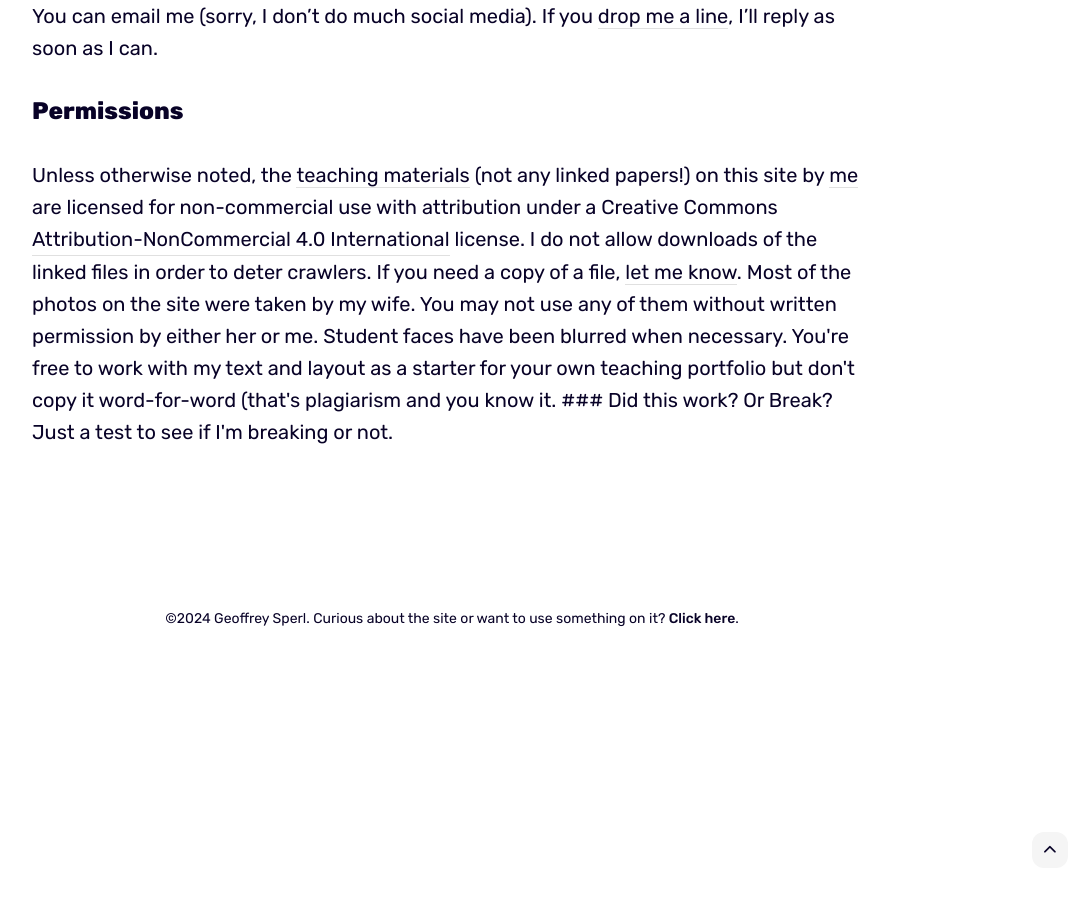
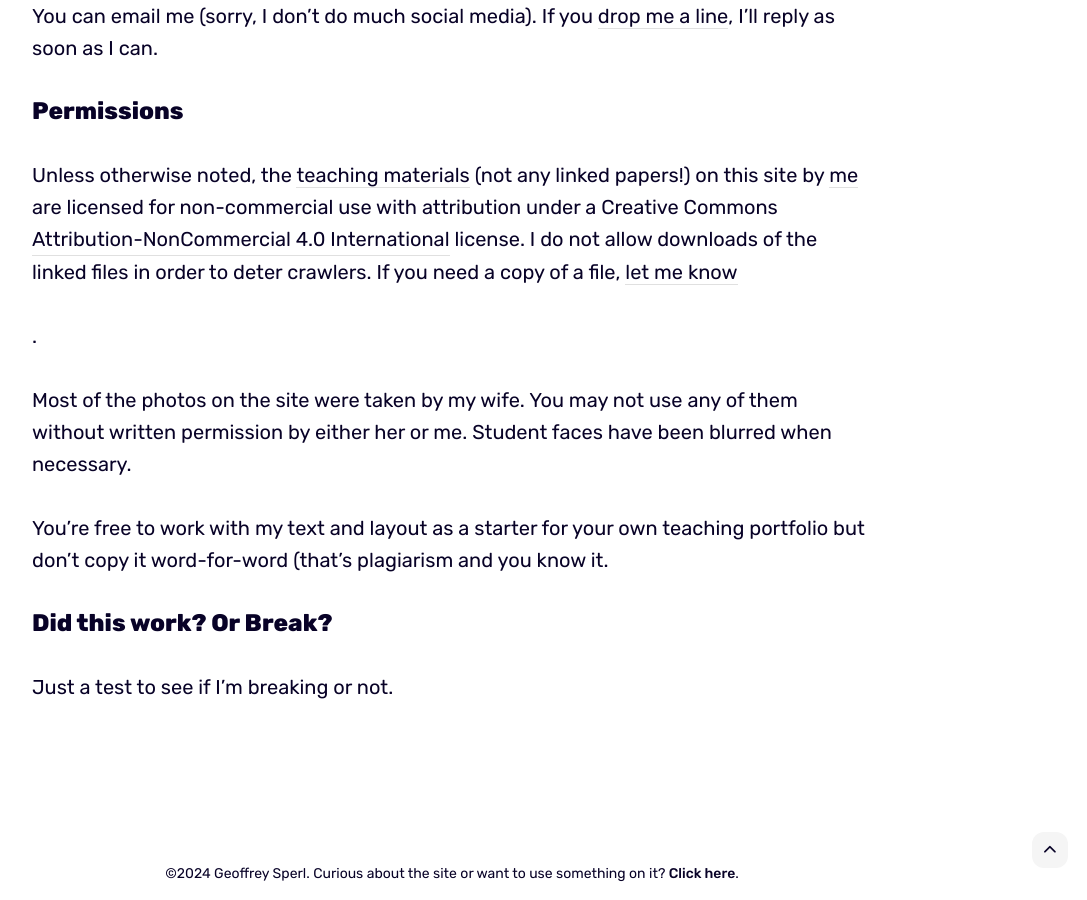
Before and after one commit to geoffreysperl/teaching, a Jekyll site: the page built from _pages/about-site.md, in a window 1280 px wide and 900 px high, scrolled down 953 px. Shown: the whole window, without its empty margins (188-1275 px from the left). Built offline with Jekyll 4.4.1, drawn with Linux system fonts in a browser that asks for light colours; before the commit the page ends 1623 px from its top, so only the background shows below that.

Commit message:
Closed the paragraph on permissions.

```diff
--- a/_pages/about-site.md
+++ b/_pages/about-site.md
@@ -20,7 +20,7 @@ You can email me (sorry, I don't do much social media). If you <a href="mailto:g
 
 ### Permissions
 
-<p xmlns:cc="http://creativecommons.org/ns#" >Unless otherwise noted, the <a rel="cc:attributionURL" href="https://teaching.geoffreysperl.com">teaching materials</a> (not any linked papers!) on this site by <a rel="cc:attributionURL dct:creator" property="cc:attributionName" href="https://geoffreysperl.com">me</a> are licensed for non-commercial use with attribution under a Creative Commons <a href="http://creativecommons.org/licenses/by-nc/4.0/?ref=chooser-v1" target="_blank" rel="license noopener noreferrer" style="display:inline-block;">Attribution-NonCommercial 4.0 International</a> license. I do not allow downloads of the linked files in order to deter crawlers. If you need a copy of a file, <a href="mailto:geoffrey@geoffreysperl.com">let me know</a>.
+<p xmlns:cc="http://creativecommons.org/ns#" >Unless otherwise noted, the <a rel="cc:attributionURL" href="https://teaching.geoffreysperl.com">teaching materials</a> (not any linked papers!) on this site by <a rel="cc:attributionURL dct:creator" property="cc:attributionName" href="https://geoffreysperl.com">me</a> are licensed for non-commercial use with attribution under a Creative Commons <a href="http://creativecommons.org/licenses/by-nc/4.0/?ref=chooser-v1" target="_blank" rel="license noopener noreferrer" style="display:inline-block;">Attribution-NonCommercial 4.0 International</a> license. I do not allow downloads of the linked files in order to deter crawlers. If you need a copy of a file, <a href="mailto:geoffrey@geoffreysperl.com">let me know</a></p>.
 
 Most of the photos on the site were taken by my wife. You may not use any of them without written permission by either her or me. Student faces have been blurred when necessary.
 
```
